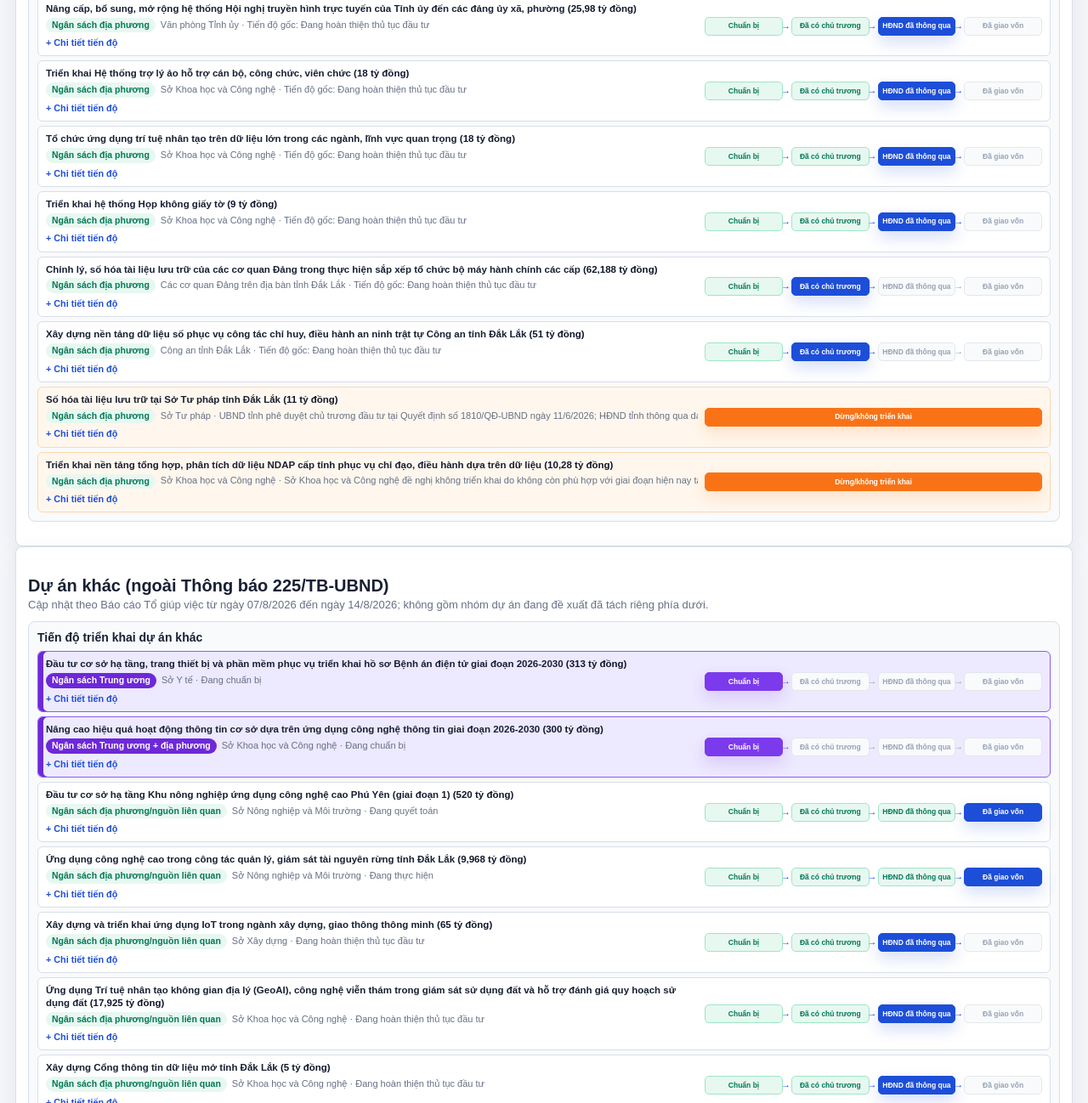
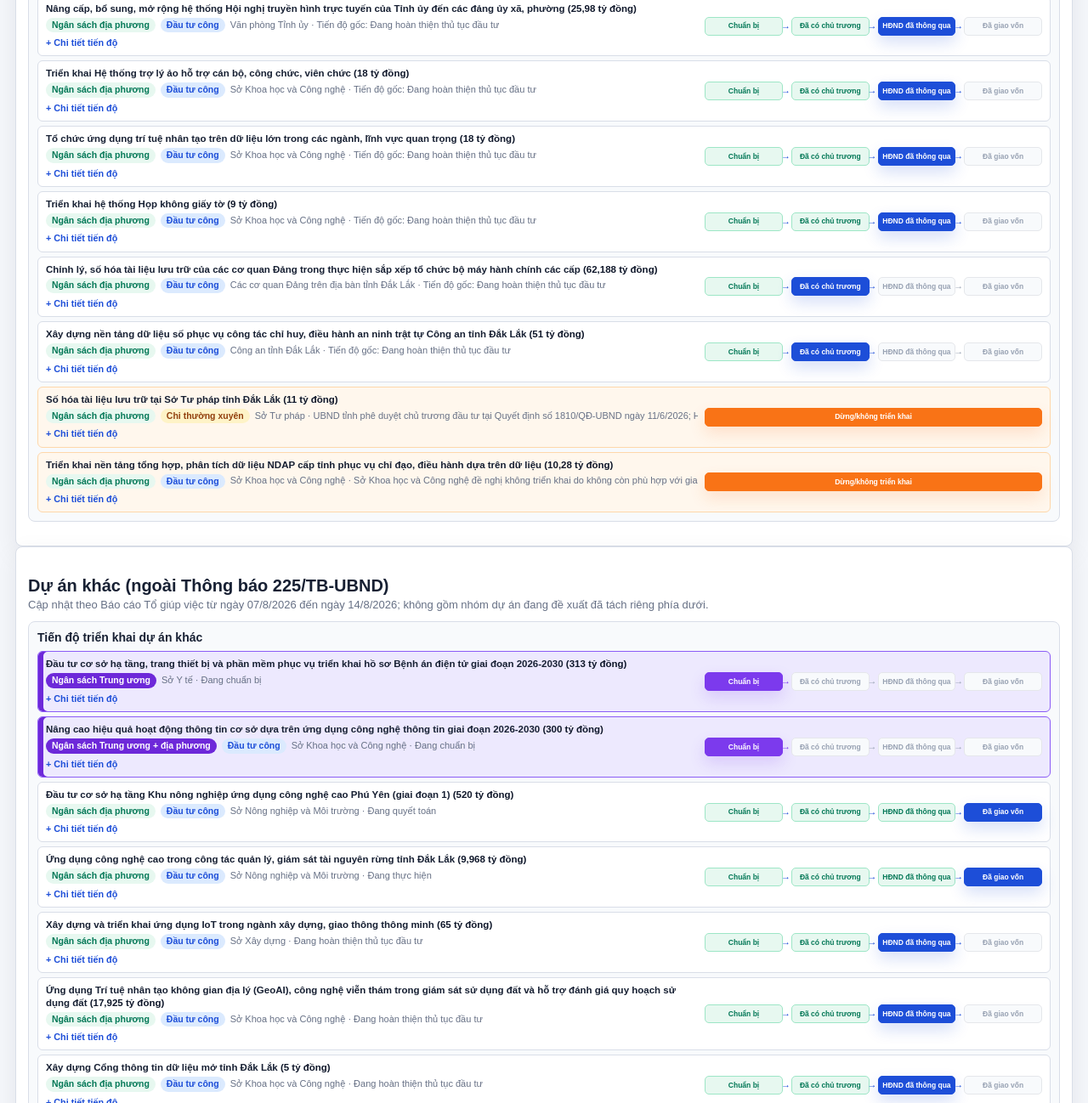
Before and after one commit to tambabu20-source/Kh05, a plain HTML site: page index.html in a window 1280 px wide. Shown: the part 5000-6298 px from the top of the page at 85% size. Drawn offline with Linux system fonts and the light colour scheme.

Commit message:
Add spending type labels for local budget projects

```diff
--- a/index.html
+++ b/index.html
@@ -534,6 +534,8 @@
     .source-note.central { background: #6d28d9; color: #fff; }
     .source-note.disbursement { background: #f97316; color: #fff; }
     .source-note.proposal { background: #facc15; color: #713f12; }
+    .source-note.public-investment { background: #dbeafe; color: #1d4ed8; }
+    .source-note.recurrent { background: #fef3c7; color: #92400e; }
     .project-progress-title b { color: #0f172a; }
     .project-progress-summary {
       margin: 5px 0 0;
@@ -2447,7 +2449,7 @@
         return `<article class="project-progress-row disbursement">
           <div class="project-progress-title">
             <strong>${project.name} <b>(${project.total})</b></strong>
-            <small><span class="source-note local">${project.source}</span><span>${project.agency} · ${project.note}</span></small>
+            <small>${projectSourceNote(project)} <span>${project.agency} · ${project.note}</span></small>
             ${renderProjectDetails(project)}
           </div>
           <div class="project-stage-bar"><div class="stage-cell current">Dừng/không triển khai</div></div>
@@ -2492,9 +2494,20 @@
 
     function projectSourceNote(project) {
       const source = project.source.toLowerCase();
-      if (source.includes("trung ương")) return `<span class="source-note central">Ngân sách Trung ương</span>`;
+      const spendingNote = localSpendingTypeNote(project);
+      if (source.includes("trung ương")) return `<span class="source-note central">Ngân sách Trung ương</span>${spendingNote}`;
       if (source.includes("giải ngân")) return `<span class="source-note disbursement">Theo dõi giải ngân</span>`;
-      return `<span class="source-note local">Ngân sách địa phương</span>`;
+      return `<span class="source-note local">Ngân sách địa phương</span>${spendingNote}`;
+    }
+
+    function localSpendingTypeNote(project, forceLocal = false) {
+      const source = `${project.source || ""}`.toLowerCase();
+      if (!forceLocal && !source.includes("địa phương")) return "";
+      const text = projectText(project);
+      if (text.includes("chi thường xuyên") || text.includes("chuyển nguồn chi thường xuyên")) {
+        return `<span class="source-note recurrent">Chi thường xuyên</span>`;
+      }
+      return `<span class="source-note public-investment">Đầu tư công</span>`;
     }
 
     function projectStageOf(project) {
@@ -2664,7 +2677,8 @@
       const current = otherProjectStageIndex(project);
       const central = project.source.includes("Trung ương");
       const mixed = central && project.source.includes("địa phương");
-      const sourceLabel = mixed ? "Ngân sách Trung ương + địa phương" : central ? "Ngân sách Trung ương" : "Ngân sách địa phương/nguồn liên quan";
+      const sourceClass = central ? "central" : "local";
+      const sourceLabel = mixed ? "Ngân sách Trung ương + địa phương" : central ? "Ngân sách Trung ương" : "Ngân sách địa phương";
       if (projectIsProposalOnly(project)) {
         return `<article class="project-progress-row proposal">
           <div class="project-progress-title">
@@ -2678,7 +2692,7 @@
       return `<article class="project-progress-row ${central ? "central" : ""}">
         <div class="project-progress-title">
           <strong>${project.name} <b>(${project.total})</b></strong>
-          <small><span class="source-note ${central ? "central" : "local"}">${sourceLabel}</span><span>${project.agency} · ${project.status}</span></small>
+          <small><span class="source-note ${sourceClass}">${sourceLabel}</span>${localSpendingTypeNote(project, !central || mixed)}<span>${project.agency} · ${project.status}</span></small>
           ${renderProjectDetails(project)}
         </div>
         <div class="project-stage-bar">
```
